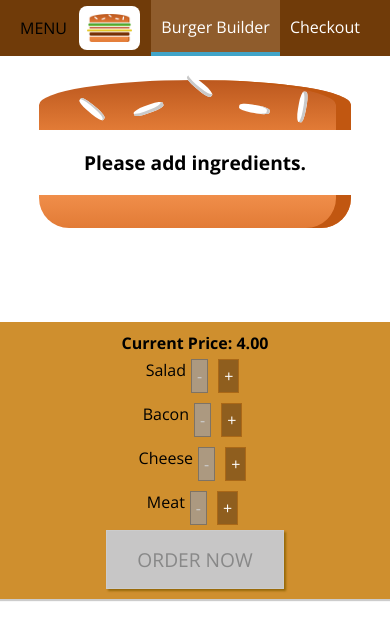
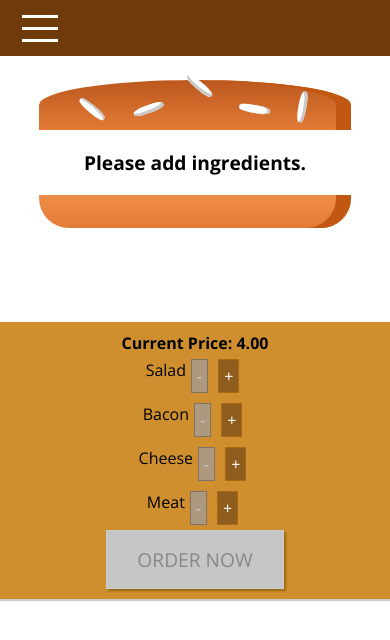
Before and after one commit to bharat-srinivasan/burger-app, a React app: page / in a window 390 px wide. Shown: the top 640 px of the page. Built offline with nearby package versions, Linux system fonts and the light colour scheme.

Commit message:
Add side navigation for mobile devices

```diff
--- a/src/components/Layout/Layout.jsx
+++ b/src/components/Layout/Layout.jsx
@@ -2,12 +2,37 @@
 import classes from "./Layout.css";
 import Aux from "../../hoc/Aux";
 import Toolbar from "../Navigation/Toolbar/Toolbar";
+import SideDrawer from "../Navigation/SideDrawer/SideDrawer";
 
-const layout = props => (
-  <Aux>
-    <Toolbar />
-    <main className={classes.Content}>{props.children}</main>
-  </Aux>
-);
+class Layout extends React.Component {
+  state = {
+    showSideDrawer: false
+  };
 
-export default layout;
+  toggleSideDrawer = () => {
+    this.setState(prevState => {
+      return { showSideDrawer: !prevState.showSideDrawer };
+    });
+  };
+
+  sideDrawerClosed = () => {
+    this.setState({
+      showSideDrawer: false
+    });
+  };
+
+  render() {
+    return (
+      <Aux>
+        <Toolbar toggle={this.toggleSideDrawer} />
+        <SideDrawer
+          closed={this.sideDrawerClosed}
+          open={this.state.showSideDrawer}
+        />
+        <main className={classes.Content}>{this.props.children}</main>
+      </Aux>
+    );
+  }
+}
+
+export default Layout;
--- a/src/components/Logo/Logo.css
+++ b/src/components/Logo/Logo.css
@@ -1,7 +1,7 @@
 .Logo {
     background-color: white;
     padding: 8px;
-    height: 80%;
+    height: 100%;
     box-sizing: border-box;
     border-radius: 8px;
 }
--- a/src/components/Logo/Logo.jsx
+++ b/src/components/Logo/Logo.jsx
@@ -4,7 +4,7 @@
 
 const logo = props => {
   return (
-    <div className={styles.Logo}>
+    <div className={styles.Logo} style={{ height: props.height }}>
       <img src={burgerLogo} alt="MyBurger" />
     </div>
   );
--- a/src/components/Navigation/NavigationItems/NavigationItem/NavigationItem.css
+++ b/src/components/Navigation/NavigationItems/NavigationItem/NavigationItem.css
@@ -1,17 +1,14 @@
 .NavigationItem {
-    margin: 0;
+    margin: 10px 0;
     box-sizing: border-box;
-    display: flex;
-    height: 100%;
-    align-items: center;
+    display: block;
+    width: 100%;
 }
 
 .NavigationItem a {
-    color: white;
+    color: #8f5c2c;
     text-decoration: none;
-    height: 100%;
-    padding: 16px 10px;
-    border-bottom: 4px solid transparent;
+    width: 100%;
     box-sizing: border-box;
     display: block;
 }
@@ -19,7 +16,30 @@
 .NavigationItem a:hover,
 .NavigationItem a.active,
 .NavigationItem a:active {
-    background-color: #8f5c2c;
-    border-bottom: 4px solid #40a4c8;
-    color: white;
+    color: #40a4cb;
 }
+
+@media(min-width: 500px) {
+    .NavigationItem {
+        margin: 0;
+        display: flex;
+        height: 100%;
+        width: auto;
+        align-items: center;
+    }
+    .NavigationItem a {
+        color: white;
+        text-decoration: none;
+        height: 100%;
+        width: auto;
+        padding: 16px 10px;
+        border-bottom: 4px solid transparent;
+    }
+    .NavigationItem a:hover,
+    .NavigationItem a.active,
+    .NavigationItem a:active {
+        background-color: #8f5c2c;
+        border-bottom: 4px solid #40a4c8;
+        color: white;
+    }
+}
--- a/src/components/Navigation/NavigationItems/NavigationItems.css
+++ b/src/components/Navigation/NavigationItems/NavigationItems.css
@@ -5,4 +5,11 @@
     display: flex;
     align-items: center;
     height: 100%;
+    flex-flow: column;
 }
+
+@media(min-width: 500px) {
+    .NavigationItems {
+        flex-flow: row;
+    }
+}
--- /dev/null
+++ b/src/components/Navigation/SideDrawer/DrawerToggle/DrawerToggle.css
@@ -0,0 +1,23 @@
+.DrawerToggle {
+    width: 40px;
+    height: 100%;
+    display: flex;
+    flex-flow: column;
+    justify-content: space-around;
+    align-items: center;
+    padding: 10px 0;
+    box-sizing: border-box;
+    cursor: pointer;
+}
+
+.DrawerToggle div {
+    width: 90%;
+    height: 3px;
+    background-color: white;
+}
+
+@media (min-width: 500px) {
+    .DrawerToggle {
+        display: none;
+    }
+}
--- /dev/null
+++ b/src/components/Navigation/SideDrawer/DrawerToggle/DrawerToggle.jsx
@@ -0,0 +1,14 @@
+import React from "react";
+import styles from "./DrawerToggle.css";
+
+const drawerToggle = props => {
+  return (
+    <div onClick={props.click} className={styles.DrawerToggle}>
+      <div />
+      <div />
+      <div />
+    </div>
+  );
+};
+
+export default drawerToggle;
--- /dev/null
+++ b/src/components/Navigation/SideDrawer/SideDrawer.css
@@ -0,0 +1,32 @@
+.SideDrawer {
+    position: fixed;
+    width: 280px;
+    max-width: 70%;
+    height: 100%;
+    left: 0;
+    top: 0;
+    z-index: 200;
+    background-color: white;
+    padding: 32px 16px;
+    box-sizing: border-box;
+    transition: transform 0.3s ease-out;
+}
+
+@media(min-width: 500px) {
+    .SideDrawer {
+        display: none;
+    }
+}
+
+.Open {
+    transform: translateX(0);
+}
+
+.Close {
+    transform: translateX(-100%);
+}
+
+.Logo {
+    height: 11%;
+    margin-bottom: 32px;
+}
--- /dev/null
+++ b/src/components/Navigation/SideDrawer/SideDrawer.jsx
@@ -0,0 +1,30 @@
+import React from "react";
+import Logo from "../../Logo/Logo";
+import NavigationItems from "../NavigationItems/NavigationItems";
+import styles from "./SideDrawer.css";
+import Backdrop from "../../UI/Backdrop/Backdrop";
+import Aux from "../../../hoc/Aux";
+
+const sideDrawer = props => {
+  const attachedClasses = [styles.SideDrawer];
+  if (props.open) {
+    attachedClasses.push(styles.Open);
+  } else {
+    attachedClasses.push(styles.Close);
+  }
+  return (
+    <Aux>
+      <Backdrop show={props.open} clicked={props.closed} />
+      <div className={attachedClasses.join(" ")}>
+        <div className={styles.Logo}>
+          <Logo />
+        </div>
+        <nav>
+          <NavigationItems />
+        </nav>
+      </div>
+    </Aux>
+  );
+};
+
+export default sideDrawer;
--- a/src/components/Navigation/Toolbar/Toolbar.css
+++ b/src/components/Navigation/Toolbar/Toolbar.css
@@ -16,3 +16,13 @@
 .Toolbar nav {
     height: 100%;
 }
+
+.Logo {
+    height: 80%;
+}
+
+@media(max-width: 499px) {
+    .DesktopOnly {
+        display: none;
+    }
+}
--- a/src/components/Navigation/Toolbar/Toolbar.jsx
+++ b/src/components/Navigation/Toolbar/Toolbar.jsx
@@ -2,13 +2,16 @@
 import styles from "./Toolbar.css";
 import Logo from "../../Logo/Logo";
 import NavigationItems from "../NavigationItems/NavigationItems";
+import DrawerToggle from "../SideDrawer/DrawerToggle/DrawerToggle";
 
 const toolbar = props => {
   return (
     <header className={styles.Toolbar}>
-      <div>MENU</div>
-      <Logo />
-      <nav>
+      <DrawerToggle click={props.toggle}>MENU</DrawerToggle>
+      <div className={[styles.Logo, styles.DesktopOnly].join(" ")}>
+        <Logo />
+      </div>
+      <nav className={styles.DesktopOnly}>
         <NavigationItems />
       </nav>
     </header>
```
